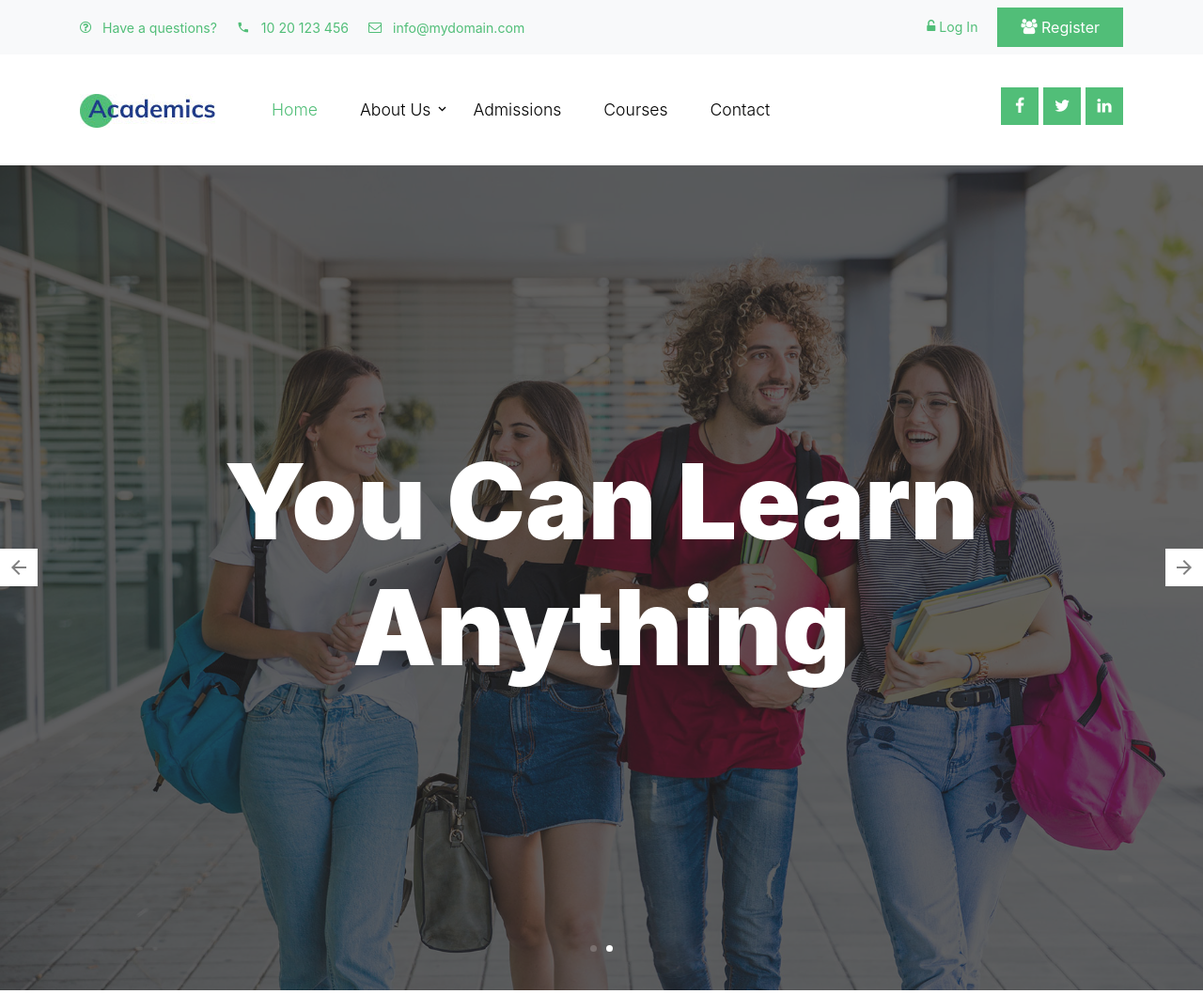
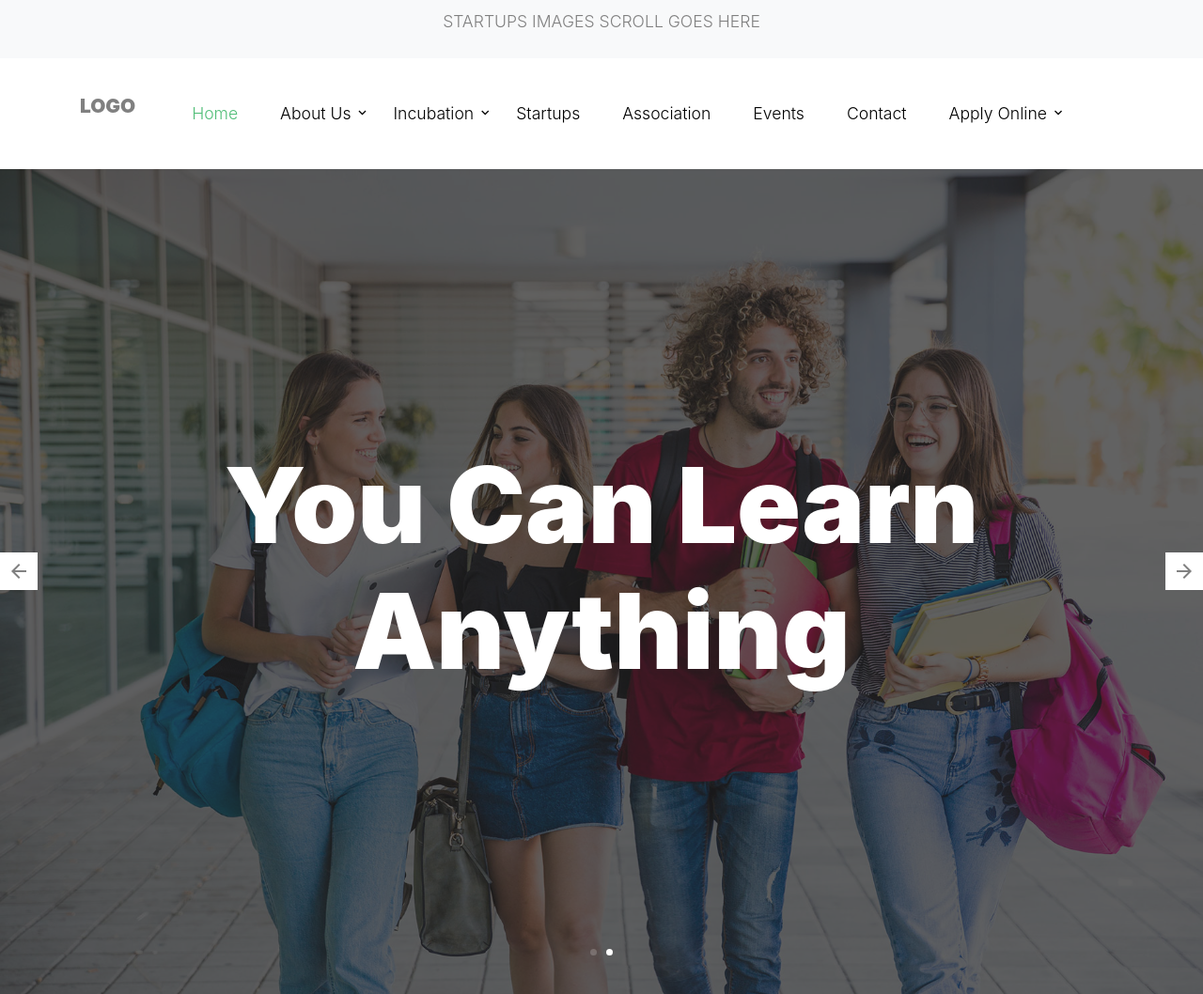
Before and after one commit to aditisingh2362/TIIC, a plain HTML site: page index.html in a window 1280 px wide. Shown: the top 1058 px of the page at 94% size. Drawn offline with Linux system fonts and the light colour scheme; files whose address does not match are found by name; a web font is replaced by a local one.

Commit message:
Changed Nav Bar

```diff
--- a/index.html
+++ b/index.html
@@ -47,17 +47,7 @@
 
     <div class="py-2 bg-light">
       <div class="container">
-        <div class="row align-items-center">
-          <div class="col-lg-9 d-none d-lg-block">
-            <a href="#" class="small mr-3"><span class="icon-question-circle-o mr-2"></span> Have a questions?</a>
-            <a href="#" class="small mr-3"><span class="icon-phone2 mr-2"></span> 10 20 123 456</a>
-            <a href="#" class="small mr-3"><span class="icon-envelope-o mr-2"></span> info@mydomain.com</a>
-          </div>
-          <div class="col-lg-3 text-right">
-            <a href="login.html" class="small mr-3"><span class="icon-unlock-alt"></span> Log In</a>
-            <a href="register.html" class="small btn btn-primary px-4 py-2 rounded-0"><span class="icon-users"></span> Register</a>
-          </div>
-        </div>
+        <center><p>STARTUPS IMAGES SCROLL GOES HERE</p></center>
       </div>
     </div>
     <header class="site-navbar py-4 js-sticky-header site-navbar-target" role="banner">
@@ -65,9 +55,7 @@
       <div class="container">
         <div class="d-flex align-items-center">
           <div class="site-logo">
-            <a href="index.html" class="d-block">
-              <img src="images/logo.jpg" alt="Image" class="img-fluid">
-            </a>
+            <p>LOGO</p>
           </div>
           <div class="mr-auto">
             <nav class="site-navigation position-relative text-right" role="navigation">
@@ -76,26 +64,46 @@
                   <a href="index.html" class="nav-link text-left">Home</a>
                 </li>
                 <li class="has-children">
-                  <a href="about.html" class="nav-link text-left">About Us</a>
+                  <a href="#" class="nav-link text-left">About Us</a>
                   <ul class="dropdown">
-                    <li><a href="teachers.html">Our Teachers</a></li>
-                    <li><a href="about.html">Our School</a></li>
+                    <li><a href="#">Program</a></li>
+                    <li><a href="#">Team</a></li>
+                    <li><a href="#">Projects and Internships</a></li>
+                  </ul>
+                </li>
+                <li class="has-children">
+                  <a href="#" class="nav-link text-left">Incubation</a>
+                  <ul class="dropdown">
+                    <li><a href="#">Eligibility</a></li>
+                    <li><a href="#">Fast Incubation</a></li>
+                    <li><a href="#">Incubation Process</a></li>
+                    <li><a href="#">Letter of Recommendation</a></li>
                   </ul>
                 </li>
                 <li>
-                  <a href="admissions.html" class="nav-link text-left">Admissions</a>
+                  <a href="#" class="nav-link text-left">Startups</a>
                 </li>
                 <li>
-                  <a href="courses.html" class="nav-link text-left">Courses</a>
+                  <a href="#" class="nav-link text-left">Association</a>
                 </li>
                 <li>
-                    <a href="contact.html" class="nav-link text-left">Contact</a>
-                  </li>
+                  <a href="#" class="nav-link text-left">Events</a>
+                </li>
+                <li>
+                    <a href="#" class="nav-link text-left">Contact</a>
+                </li>
+                <li class="has-children">
+                  <a href="#" class="nav-link text-left">Apply Online</a>
+                  <ul class="dropdown">
+                    <li><a href="#">Apply for Incubation</a></li>
+                    <li><a href="#">Android Development Workshop</a></li>
+                  </ul>
+                </li>
               </ul>                                                                                                                                                                                                                                                                                          </ul>
             </nav>
 
           </div>
-          <div class="ml-auto">
+          <!-- <div class="ml-auto">
             <div class="social-wrap">
               <a href="#"><span class="icon-facebook"></span></a>
               <a href="#"><span class="icon-twitter"></span></a>
@@ -104,7 +112,7 @@
               <a href="#" class="d-inline-block d-lg-none site-menu-toggle js-menu-toggle text-black"><span
                 class="icon-menu h3"></span></a>
             </div>
-          </div>
+          </div> -->
 
         </div>
       </div>
```
